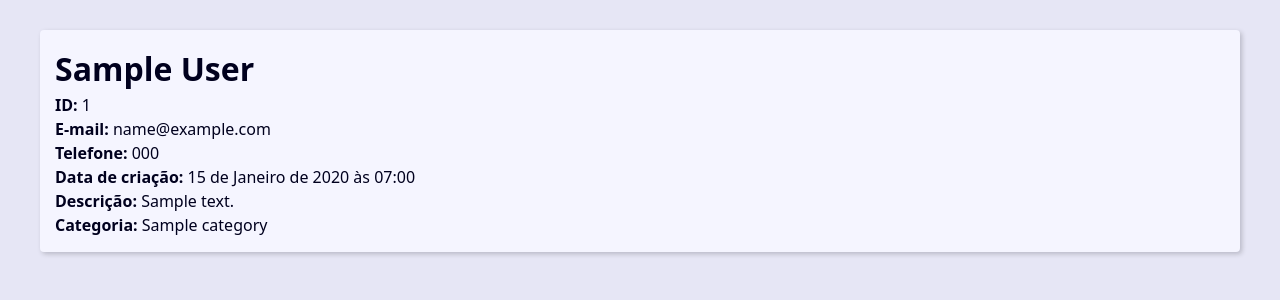
After one commit to Wefrit/Projeto_Agenda, a Django app: page /1/ in a window 1280 px wide. The commit adds this page. Shown: the top 300 px of the page. Run offline with Django 5.2, Linux system fonts and the light colour scheme; tables that the repository leaves empty hold one stand-in row (values such as "Sample post").

Commit message:
Criando o template, a view e a url para exibir contato único

```diff
--- a/contact/admin.py
+++ b/contact/admin.py
@@ -8,6 +8,7 @@ class ContactAdmin(admin.ModelAdmin):
                     'first_name',
                     'last_name',
                     'phone',
+                    'show',
                     )
     ordering = 'id',
     # list_filter = 'created_date',
@@ -15,6 +16,7 @@ class ContactAdmin(admin.ModelAdmin):
                     'first_name',
                     'last_name',
                     )
+    list_editable = 'show',
     list_per_page = 10
     list_max_show_all = 100
 
--- /dev/null
+++ b/contact/templates/contact/contact.html
@@ -0,0 +1,17 @@
+{% extends "global/base.html" %}
+
+{% block content %}
+    <div class="sngle-contact">
+        <h1 class="single-contact-name">
+            {{ contact.first_name }} {{ contact.last_name }}
+        </h1>
+
+        <p><b>ID:</b> {{ contact.id }}</p>
+        <p><b>E-mail:</b> {{ contact.email }}</p>
+        <p><b>Telefone:</b> {{ contact.phone }}</p>
+        <p><b>Data de criação:</b> {{ contact.created_date }}</p>
+        <p><b>Descrição:</b> {{ contact.description }}</p>
+        <p><b>Categoria:</b> {{ contact.category.name }}</p>
+    </div>
+
+{% endblock content %}
--- a/contact/templates/contact/index.html
+++ b/contact/templates/contact/index.html
@@ -20,7 +20,9 @@
             {% for contact in contacts %}
             <tr class="table-row">
                 <td class="table-cel">
-                    <a href="#" class="table-link">
+                    <a
+                    href="{% url 'contact:contact' contact.id %}"
+                    class="table-link">
                         {{ contact.id }}
                     </a>
                 </td>
--- a/contact/urls.py
+++ b/contact/urls.py
@@ -4,5 +4,6 @@ from contact import views
 app_name = 'contact'
 
 urlpatterns = [
+    path('<int:contact_id>/', views.contact, name='contact'),
     path('', views.index, name='index'),
 ]
--- a/contact/views/contact_views.py
+++ b/contact/views/contact_views.py
@@ -1,8 +1,11 @@
-from django.shortcuts import render
+from django.shortcuts import render, get_object_or_404
 from contact.models import Contact
+from django.http import Http404
 
 def index(request):
-    contacts = Contact.objects.all()
+    contacts = Contact.objects\
+        .filter(show=True)\
+        .order_by('-id')[:10]\
 
     context = {
         'contacts': contacts,
@@ -13,3 +16,17 @@ def index(request):
         'contact/index.html',
         context,
     )
+
+def contact(request, contact_id):
+    # single_contact = Contact.objects.filter(pk=contact_id).first()
+    single_contact = get_object_or_404(Contact, pk=contact_id, show=True)
+
+    context = {
+        'contact': single_contact,
+    }
+
+    return render(
+        request,
+        'contact/contact.html',
+        context,
+    )
```
